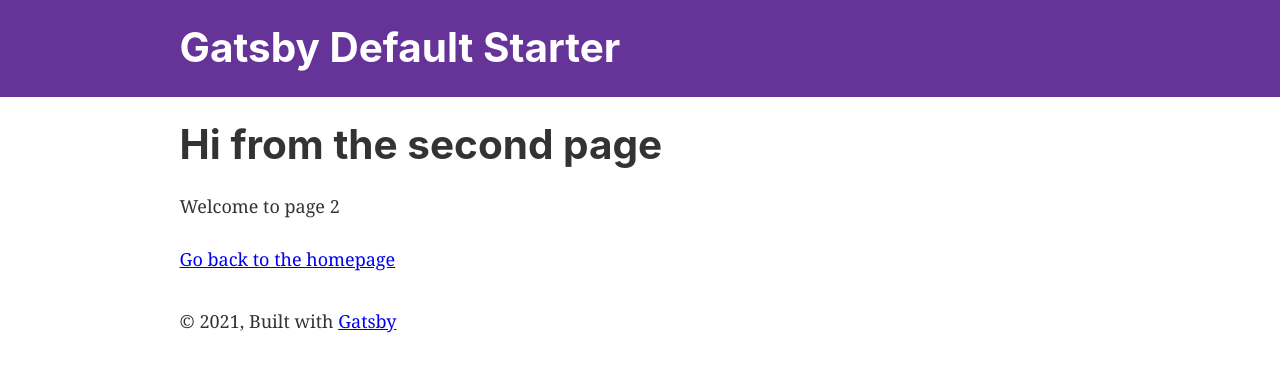
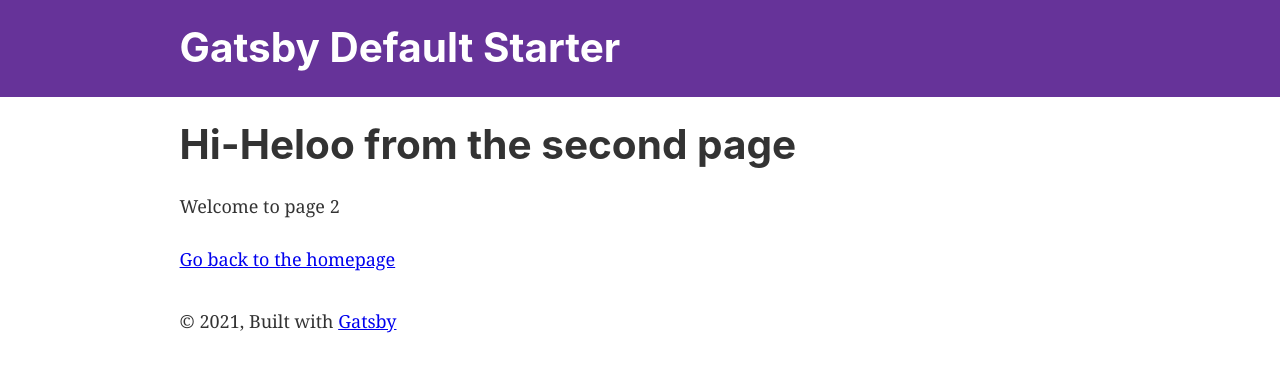
Before and after one commit to pantheon-systems/gatsby-starter-default, a Gatsby site: page /page-2 in a window 1280 px wide. Built offline with nearby package versions, Linux system fonts and the light colour scheme; Gatsby itself is replaced by a stand-in of ours.

Commit message:
DB-1071 test

```diff
--- a/src/pages/page-2.js
+++ b/src/pages/page-2.js
@@ -7,7 +7,7 @@
 const SecondPage = () => (
   <Layout>
     <SEO title="Page two" />
-    <h1>Hi from the second page</h1>
+    <h1>Hi-Heloo from the second page</h1>
     <p>Welcome to page 2</p>
     <Link to="/">Go back to the homepage</Link>
   </Layout>
```
